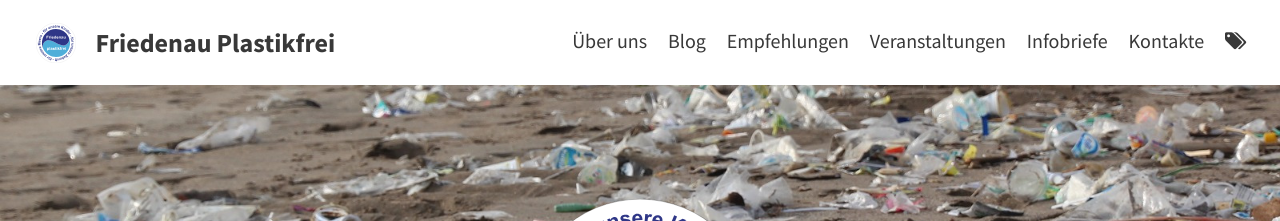
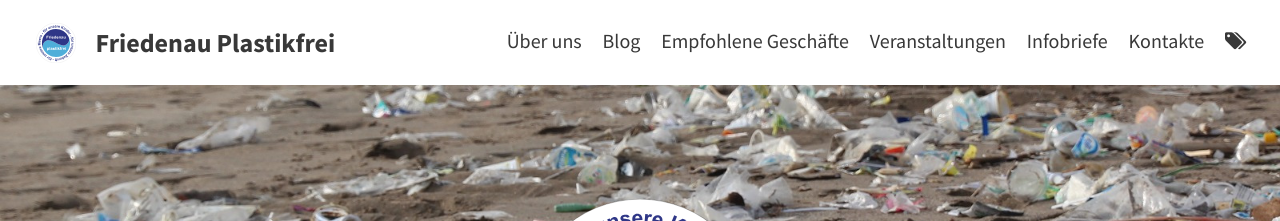
Before and after one commit to plastikwendefriedenau/website, a Jekyll site: the page built from index.html, in a window 1280 px wide. Shown: the top 221 px of the page. Built offline with Jekyll 4.4.1, drawn with Linux system fonts in a browser that asks for light colours.

Commit message:
renamed Empfehlungen to Empfohlene Geschäfte

```diff
--- a/pages/empfehlungen.md
+++ b/pages/empfehlungen.md
@@ -1,6 +1,6 @@
 ---
 layout: special-posts
-title: Empfehlungen
+title: Empfohlene Geschäfte
 permalink: /empfehlungen/
 feature-img: "assets/img/pixabay/garbage-2369821_1920-cropped.jpg"
 navbar-pos: 3
```
